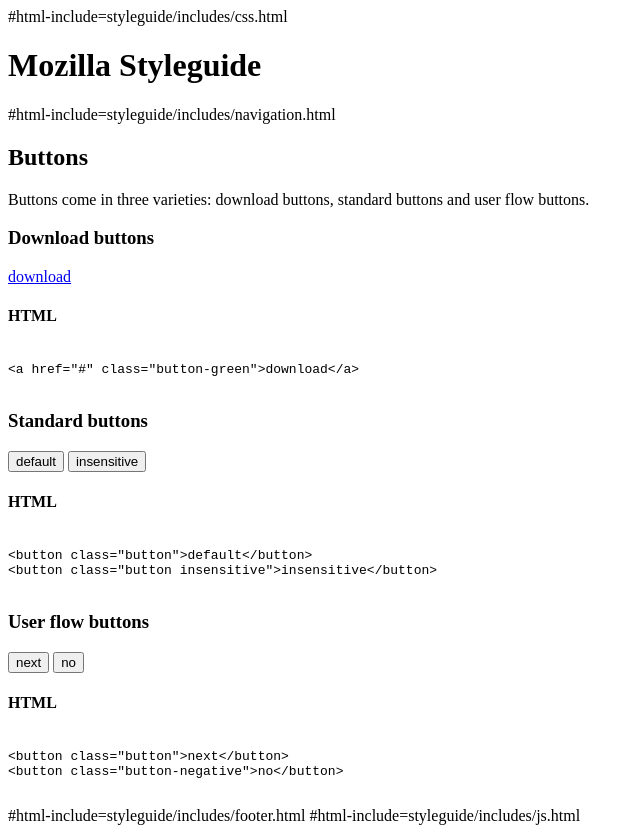
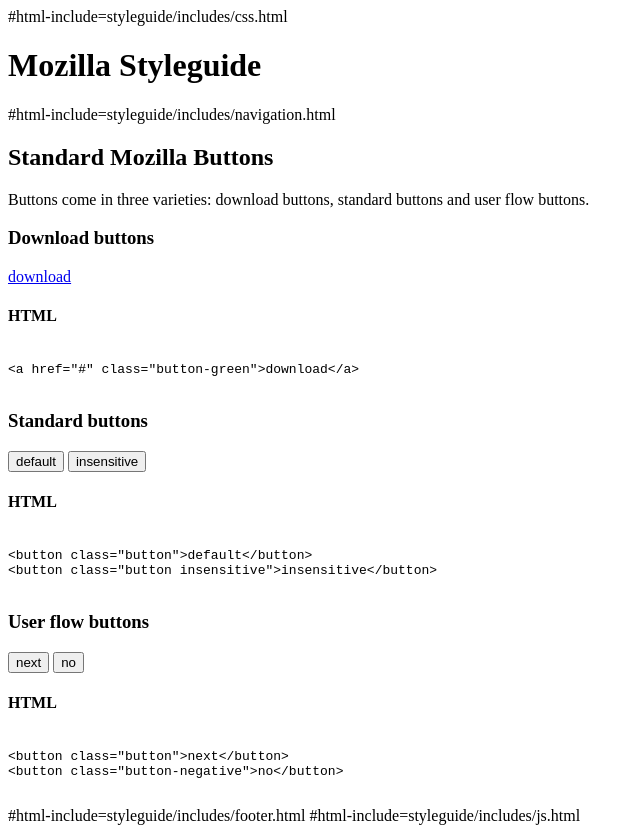
Before and after one commit to mozilla/styleguide, a website: page styleguide/components/buttons/index.html in a window 1280 px wide. Shown: the whole page, without its empty margins (0-644 px from the left). Drawn offline with Linux system fonts and the light colour scheme.

Commit message:
Changes to buttons page heading

```diff
--- a/styleguide/components/buttons/index.html
+++ b/styleguide/components/buttons/index.html
@@ -13,7 +13,7 @@
     #html-include=styleguide/includes/navigation.html
 
     <main class="main-content" role="main" tabindex="-1">
-      <h2>Buttons</h2>
+      <h2>Standard Mozilla Buttons</h2>
       <p>Buttons come in three varieties: download buttons, standard buttons and user flow buttons.</p>
 
       <section id="download">
```
